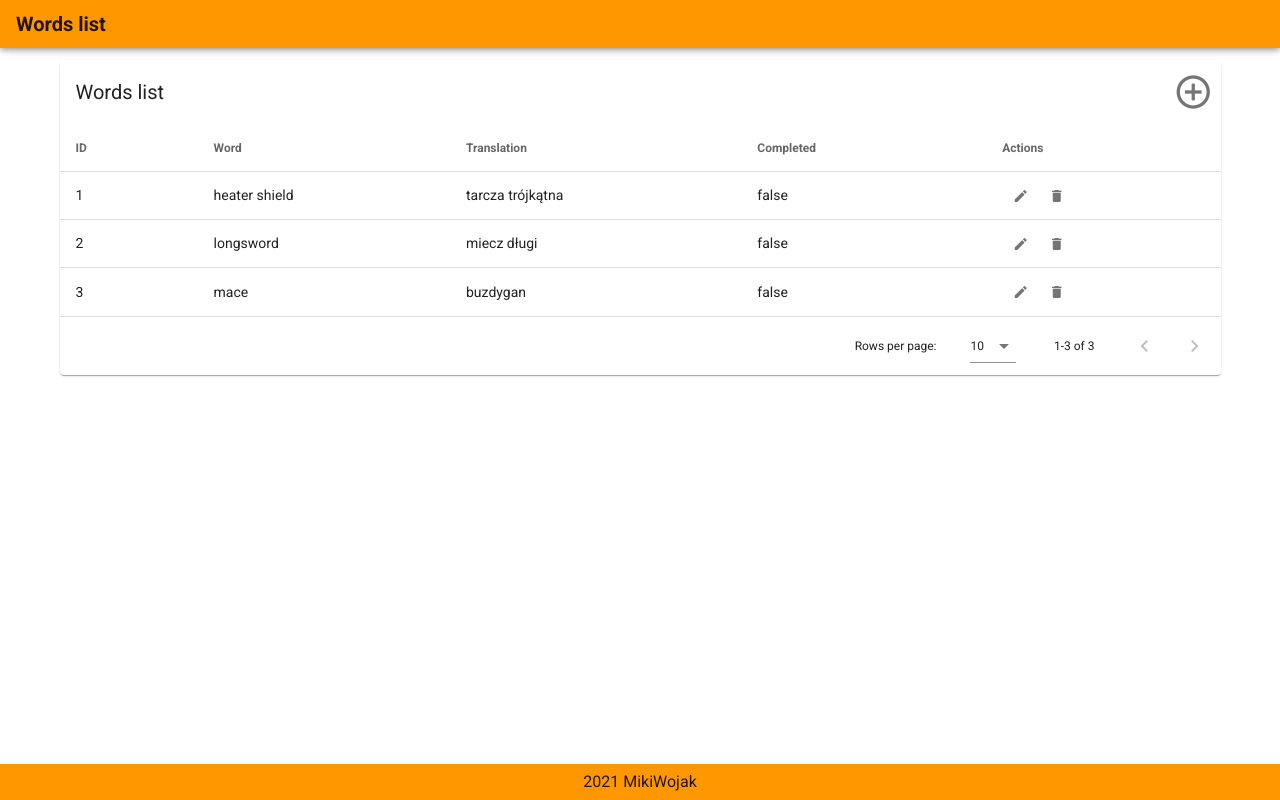
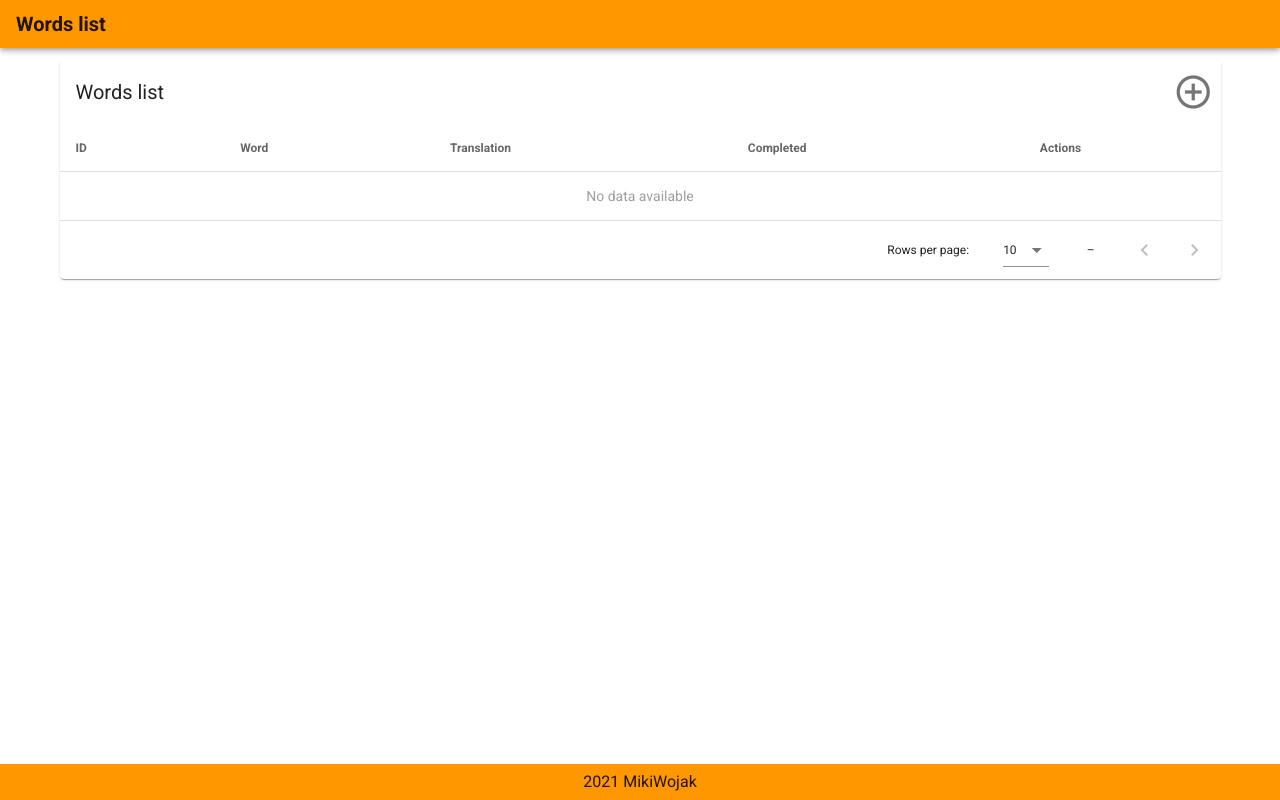
Before and after one commit to MikiWojak/words-list-vue, a Vue app: page / in a window 1280 px wide. Built offline with nearby package versions, Linux system fonts and the light colour scheme.

Commit message:
Delete dialog and no predefined words (#4)
- Create and implement modal to delete word
- Delete predefined words

```diff
--- /dev/null
+++ b/src/components/words/DeleteDialog.vue
@@ -0,0 +1,70 @@
+<template>
+    <v-dialog v-model="isDialogOpened" max-width="500px" @click:outside="close">
+        <v-card>
+            <v-card-title>Do you really want to delete this item?</v-card-title>
+
+            <v-card-actions>
+                <v-spacer />
+
+                <v-btn text @click="close">
+                    <span>No</span>
+                </v-btn>
+
+                <v-btn text @click="destroy">
+                    <span>Yes</span>
+                </v-btn>
+            </v-card-actions>
+        </v-card>
+    </v-dialog>
+</template>
+
+<script>
+import { mapActions } from 'vuex';
+
+export default {
+    name: 'DeleteDialog',
+
+    props: {
+        isOpened: {
+            type: Boolean,
+            default: false
+        },
+
+        deletedItemId: {
+            type: Number,
+            default: 0
+        }
+    },
+
+    data() {
+        return {
+            isDialogOpened: false
+        };
+    },
+
+    watch: {
+        isOpened() {
+            this.isDialogOpened = this.isOpened;
+        }
+    },
+
+    methods: {
+        ...mapActions({
+            deleteDialog: 'words/destroy'
+        }),
+
+        close() {
+            this.$emit('close');
+        },
+
+        destroy() {
+            try {
+                this.deleteDialog(this.deletedItemId);
+                this.close();
+            } catch (error) {
+                console.error(error);
+            }
+        }
+    }
+};
+</script>
--- a/src/components/words/Table.vue
+++ b/src/components/words/Table.vue
@@ -12,7 +12,7 @@
                     </span>
                 </v-btn>
 
-                <v-btn icon>
+                <v-btn icon @click="openDeleteDialog(item.id)">
                     <span>
                         <v-icon small>mdi-delete</v-icon>
                     </span>
@@ -25,6 +25,12 @@
             :edited-item="editedItem"
             @close="closeEditDialog"
         />
+
+        <delete-dialog
+            :is-opened="!!deletedItemId"
+            :deleted-item-id="deletedItemId"
+            @close="closeDeleteDialog"
+        />
     </div>
 </template>
 
@@ -36,12 +42,14 @@ export default {
 
     components: {
         TableHeader: () => import('@/components/words/TableHeader'),
-        AddEditDialog: () => import('@/components/words/AddEditDialog')
+        AddEditDialog: () => import('@/components/words/AddEditDialog'),
+        DeleteDialog: () => import('@/components/words/DeleteDialog')
     },
 
     data() {
         return {
-            editedItem: null
+            editedItem: null,
+            deletedItemId: 0
         };
     },
 
@@ -68,6 +76,13 @@ export default {
 
         closeEditDialog() {
             this.editedItem = null;
+        },
+
+        openDeleteDialog(id) {
+            this.deletedItemId = id;
+        },
+        closeDeleteDialog() {
+            this.deletedItemId = 0;
         }
     }
 };
--- a/src/store/modules/words.js
+++ b/src/store/modules/words.js
@@ -1,29 +1,7 @@
 const state = () => ({
-    idForItem: 4,
+    idForItem: 1,
 
-    items: [
-        {
-            id: 1,
-            word: 'heater shield',
-            translation: 'tarcza trójkątna',
-            notes: '',
-            completed: false
-        },
-        {
-            id: 2,
-            word: 'longsword',
-            translation: 'miecz długi',
-            notes: '',
-            completed: false
-        },
-        {
-            id: 3,
-            word: 'mace',
-            translation: 'buzdygan',
-            notes: '',
-            completed: false
-        }
-    ]
+    items: []
 });
 
 const getters = {
@@ -45,6 +23,14 @@ const mutations = {
         }
     },
 
+    DESTROY_WORD(state, id) {
+        const index = state.items.findIndex(item => item.id === id);
+
+        if (~index) {
+            state.items.splice(index, 1);
+        }
+    },
+
     INCREMENT_ID(state) {
         state.idForItem++;
     }
@@ -58,6 +44,10 @@ const actions = {
 
     update({ commit }, data) {
         commit('UPDATE_WORD', data);
+    },
+
+    destroy({ commit }, id) {
+        commit('DESTROY_WORD', id);
     }
 };
 
```
